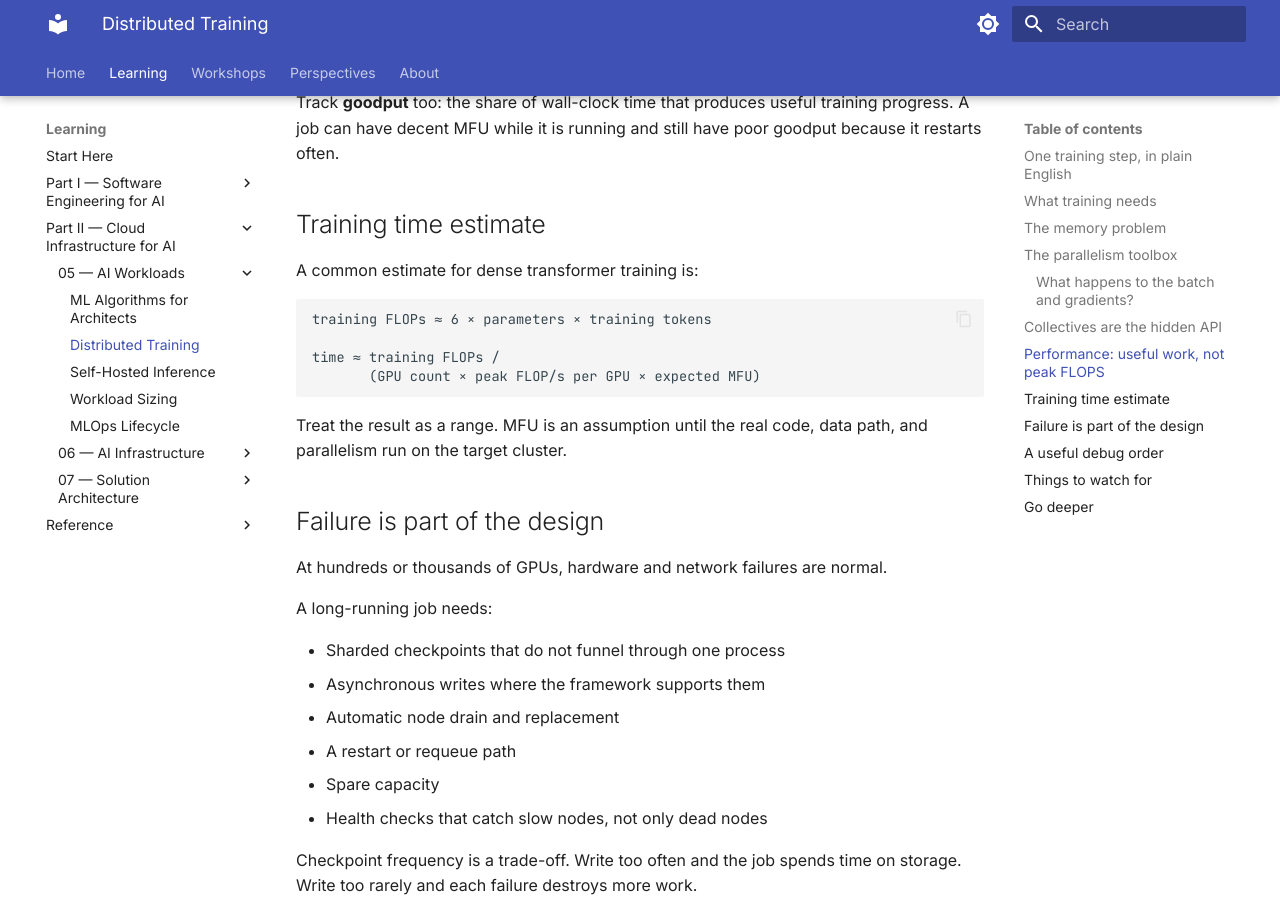
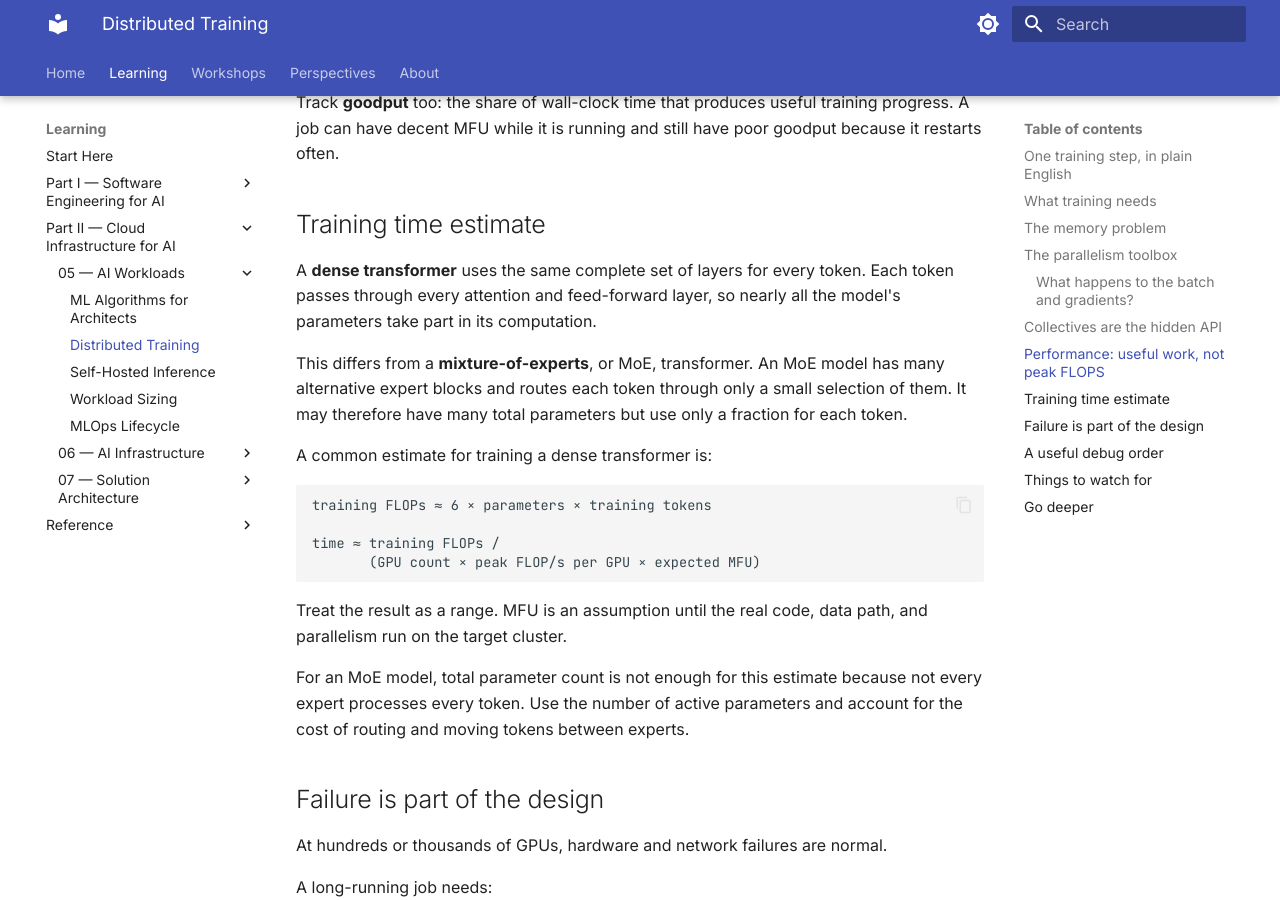
Before and after one commit to Jonathan34/ai-learning, an MkDocs documentation site: the page built from docs/05-ai-workloads/22-distributed-training.md, in a window 1280 px wide and 900 px high, scrolled down 4515 px. Built offline with MkDocs 1.6.1 and Material for MkDocs 9.7.7, drawn with Linux system fonts in a browser that asks for light colours.

Commit message:
docs: define dense transformer training

````diff
--- a/docs/05-ai-workloads/22-distributed-training.md
+++ b/docs/05-ai-workloads/22-distributed-training.md
@@ -132,7 +132,11 @@ Track **goodput** too: the share of wall-clock time that produces useful trainin
 
 ## Training time estimate
 
-A common estimate for dense transformer training is:
+A **dense transformer** uses the same complete set of layers for every token. Each token passes through every attention and feed-forward layer, so nearly all the model's parameters take part in its computation.
+
+This differs from a **mixture-of-experts**, or MoE, transformer. An MoE model has many alternative expert blocks and routes each token through only a small selection of them. It may therefore have many total parameters but use only a fraction for each token.
+
+A common estimate for training a dense transformer is:
 
 ```text
 training FLOPs ≈ 6 × parameters × training tokens
@@ -142,6 +146,8 @@ time ≈ training FLOPs /
 ```
 
 Treat the result as a range. MFU is an assumption until the real code, data path, and parallelism run on the target cluster.
+
+For an MoE model, total parameter count is not enough for this estimate because not every expert processes every token. Use the number of active parameters and account for the cost of routing and moving tokens between experts.
 
 ## Failure is part of the design
 
````
